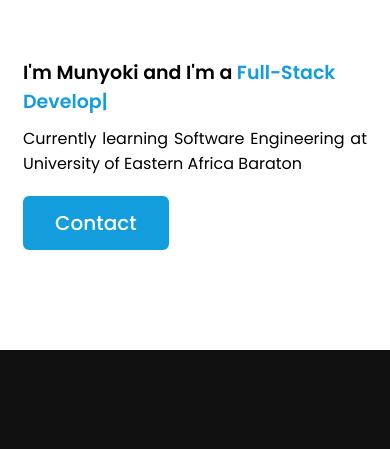
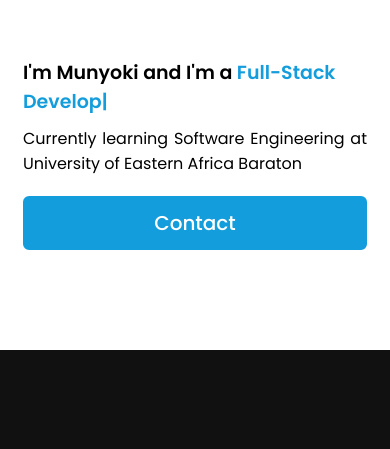
Before and after one commit to munyokii/munyoki-job, a Flask app: page / in a window 390 px wide. Shown: the part 1713-2162 px from the top of the page. Run offline with Flask 3, Linux system fonts and the light colour scheme; some libraries are stand-ins or nearby versions.

Commit message:
:sparkles: Made it possible for buttons to take full width when on small screens

```diff
--- a/static/css/style.css
+++ b/static/css/style.css
@@ -838,3 +838,29 @@ footer {
         line-height: 38px;
     }
 }
+
+@media (max-width: 768px) {
+  .contact .right form .button-area {
+    width: 100%;
+    justify-content: center;
+  }
+
+  .right form .button-area button {
+    width: 100% !important;
+  }
+}
+
+.resume-link a {
+    text-align: center;
+}
+
+@media (max-width: 768px) {
+  .resume-link {
+    width: 100%;
+    justify-content: center;
+  }
+
+  .resume-link a {
+    width: 100%;
+  }
+}
--- a/templates/index.html
+++ b/templates/index.html
@@ -66,7 +66,10 @@
                 <div class="column right">
                     <div class="text">I'm Munyoki and I'm a <span class="typing-2"></span></div>
                     <p>Currently learning Software Engineering at University of Eastern Africa Baraton
-                      </p><a href="#contact">Contact</a>
+                      </p>
+                      <div class="resume-link">
+                        <a href="#contact">Contact</a>
+                      </div>
 
                 </div>
             </div>
@@ -123,7 +126,9 @@
                     <div class="text">My creative skills & experiences.</div>
                     <p>Welcome to my creative world! With a passion for innovation and a wealth of experience in web development, cybersecurity, and app development,
                         I bring ideas to life. Explore my work on GitHub below.</p>
-                    <a href="{{ url_for('resume') }}">Resume</a>
+                        <div class="resume-link">
+                            <a href="{{ url_for('resume') }}">Resume</a>
+                        </div>
                 </div>
                 <div class="column right">
                     <div class="bars">
```
